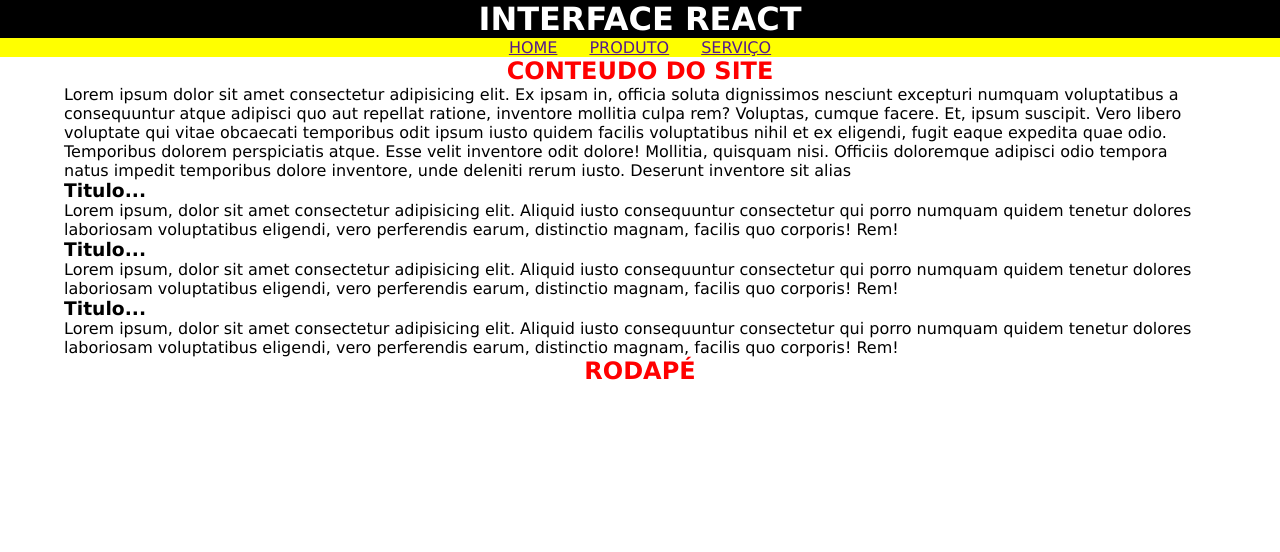
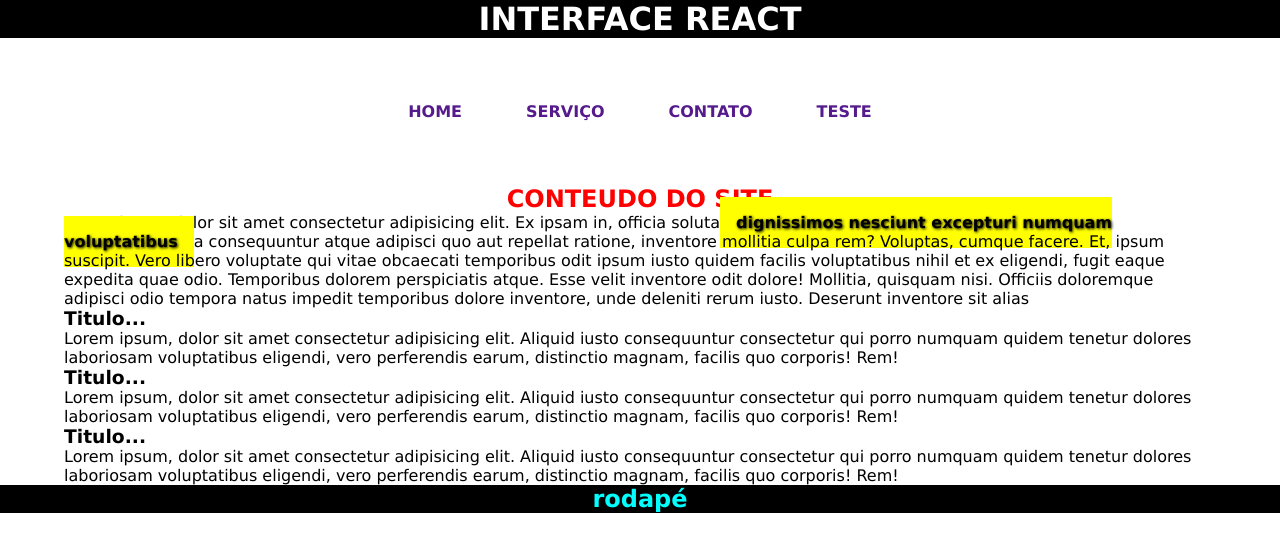
Before and after one commit to R0drigo-Pedroso/meu-app, a React (Create React App) app: page / in a window 1280 px wide. Shown: the top 552 px of the page. Built offline with nearby package versions, Linux system fonts and the light colour scheme.

Commit message:
Usando css module

```diff
--- a/src/App.jsx
+++ b/src/App.jsx
@@ -1,8 +1,6 @@
-import Cabecalho from "./components/Layout/Cabecalho";
-
-import Rodape from "./components/Layout/Rodape";
-
+import Cabecalho from "./components/Layout/Cabecalho/Cabecalho";
 import Conteudo from "./components/Layout/Conteudo/Conteudo";
+import Rodape from "./components/Layout/Rodape/Rodape";
 
 const App = () => {
   return (
--- a/src/components/layout/cabecalho.jsx
+++ b/src/components/Layout/Cabecalho/Cabecalho.jsx
@@ -1,4 +1,4 @@
-import Menu from "../Menu";
+import Menu from "../Menu/Menu";
 
 /* Objeto de estilos CSS */
 const Estilos = {
@@ -12,7 +12,6 @@ const Cabecalho = () => {
     /* Css inline (usa propriedade style e sintaxe de objeto) */
     <header
       style={{
-        backgroundColor: "yellow",
         textAlign: "center",
         textTransform: "uppercase",
       }}
--- a/src/components/Layout/Conteudo/Conteudo.css
+++ /dev/null
@@ -1,10 +0,0 @@
-main {
-    width: 90vw;
-    margin: auto;
-}
-
-.subtitulo {
-    text-align: center;
-    color: red;
-    text-transform: uppercase;
-}
--- a/src/components/Layout/Conteudo/Conteudo.jsx
+++ b/src/components/Layout/Conteudo/Conteudo.jsx
@@ -1,15 +1,18 @@
 import Artigo from "../../Artigo";
-import "./Conteudo.css";
+import estilo from "./Conteudo.module.css";
 
 const Conteudo = () => {
   return (
     <main>
       <section>
-        <h2 className="subtitulo">Conteudo do Site</h2>
+        <h2 className={estilo.subtitulo}>Conteudo do Site</h2>
         <p>
           Lorem ipsum dolor sit amet consectetur adipisicing elit. Ex ipsam in,
-          officia soluta dignissimos nesciunt excepturi numquam voluptatibus a
-          consequuntur atque adipisci quo aut repellat ratione, inventore
+          officia soluta
+          <span className={`${estilo.destaque} ${estilo.sombraTexto}`}>
+            dignissimos nesciunt excepturi numquam voluptatibus
+          </span>
+          a consequuntur atque adipisci quo aut repellat ratione, inventore
           mollitia culpa rem? Voluptas, cumque facere. Et, ipsum suscipit. Vero
           libero voluptate qui vitae obcaecati temporibus odit ipsum iusto
           quidem facilis voluptatibus nihil et ex eligendi, fugit eaque expedita
--- /dev/null
+++ b/src/components/Layout/Conteudo/Conteudo.module.css
@@ -0,0 +1,20 @@
+main {
+    width: 90vw;
+    margin: auto;
+}
+
+.subtitulo {
+    text-align: center;
+    color: red;
+    text-transform: uppercase;
+}
+
+.destaque {
+    background: yellow;
+    font-weight: bold;
+    padding: 1rem;
+}
+
+.sombraTexto{
+    text-shadow: black 1px 1px 3px;
+}
--- /dev/null
+++ b/src/components/Layout/Menu/Menu.jsx
@@ -0,0 +1,30 @@
+import estilo from "./Menu.module.css";
+
+const Menu = () => {
+  return (
+    <nav className={estilo.nav}>
+      <ul>
+        {["Home", "Serviço", "Contato", "teste"].map((item) => {
+          return (
+            <li key={item}>
+              <a href="">{item}</a>
+            </li>
+          );
+        })}
+
+        {/* <li>
+          <a href="#">Home</a>
+        </li>
+        <li>
+          <a href="#">Serviço</a>
+        </li>
+        <li>
+          <a href="#">Contato</a>
+        </li>
+        */}
+      </ul>
+    </nav>
+  );
+};
+
+export default Menu;
--- /dev/null
+++ b/src/components/Layout/Menu/Menu.module.css
@@ -0,0 +1,25 @@
+nav {
+    padding: 2rem;
+}
+
+nav ul {
+    display: flex;
+    justify-content: center;
+    list-style: none;
+    padding: 1rem;
+}
+
+nav li {
+    padding: 1rem;
+}
+
+nav li a:hover{
+    background-color: blue;
+    color: aliceblue;
+    border-radius: 5px;
+}
+
+nav li a {
+    text-decoration: none;
+    font-weight: 600;
+}
--- /dev/null
+++ b/src/components/Layout/Rodape/Rodape.jsx
@@ -0,0 +1,12 @@
+import estilo from "./Rodape.module.css";
+
+const Rodape = () => {
+  return (
+    <footer className={estilo.subtitulo}>
+      <h2>rodapé</h2>
+    </footer>
+  );
+};
+
+// export default Rodape;
+export default Rodape;
--- /dev/null
+++ b/src/components/Layout/Rodape/Rodape.module.css
@@ -0,0 +1,5 @@
+.subtitulo {
+    background: black;
+    color: aqua;
+    text-align: center;
+}
--- a/src/components/layout/rodape.jsx
+++ /dev/null
@@ -1,10 +0,0 @@
-const Rodape = () => {
-  return (
-    <footer>
-      <h2 className="subtitulo">rodapé</h2>
-    </footer>
-  );
-};
-
-// export default Rodape;
-export default Rodape;
--- a/src/components/menu.jsx
+++ /dev/null
@@ -1,11 +0,0 @@
-const Menu = () => {
-  return (
-    <nav>
-      <a href="">Home</a>
-      <a href="">Produto</a>
-      <a href="">Serviço</a>
-    </nav>
-  );
-};
-
-export default Menu;
```
